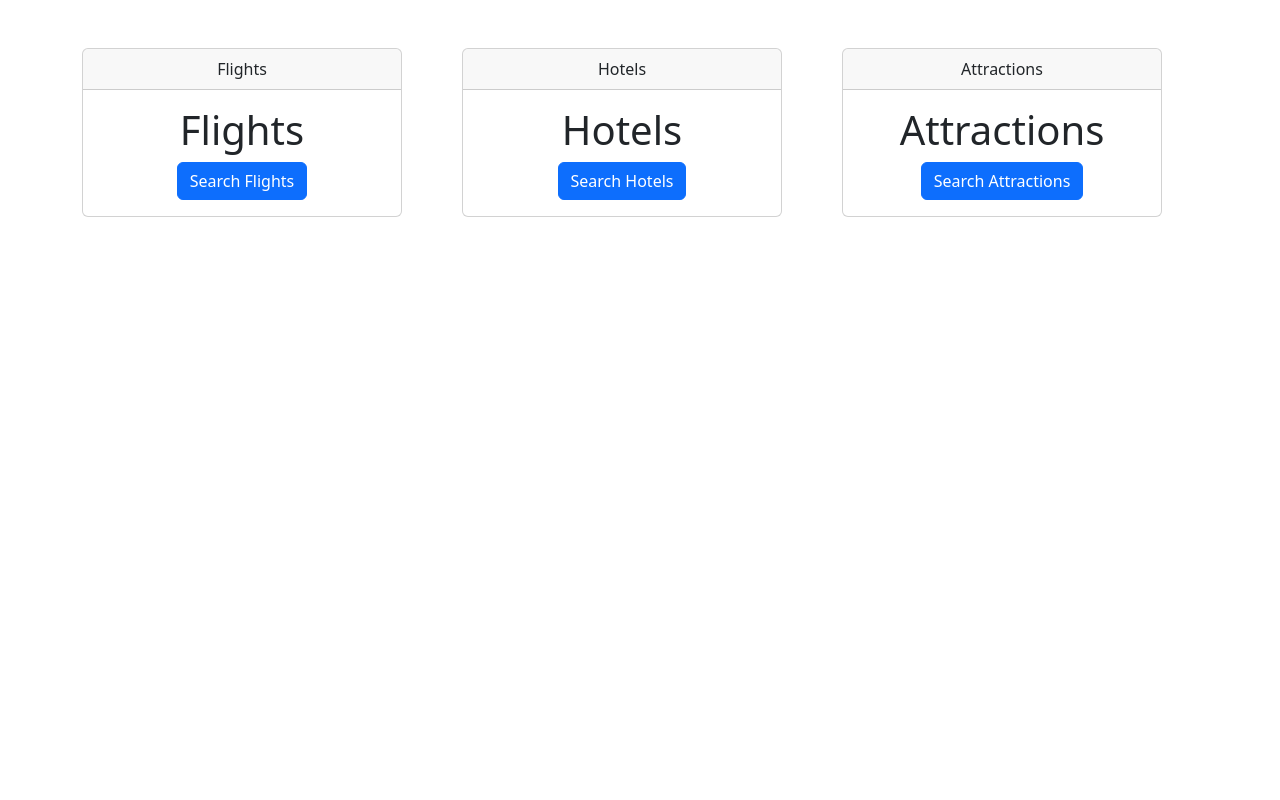
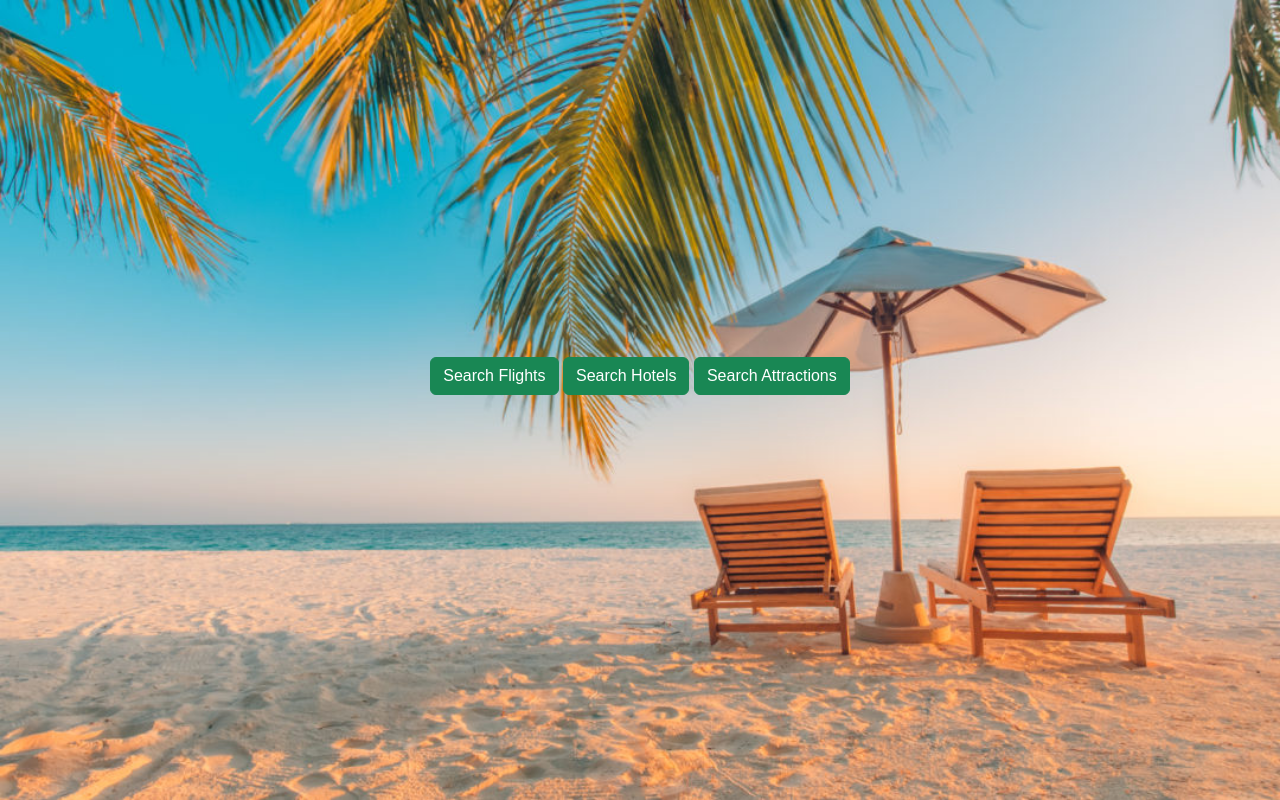
Before and after one commit to hemmerlinaj20/Comp442_TravelInfo, a Flask app: page /create_trip in a window 1280 px wide. Run offline with Flask 3, Linux system fonts and the light colour scheme; parts of the project's set-up code (start-up, migrations or seed data) failed here and were passed over.

Commit message:
Saved page styling and layout

```diff
--- /dev/null
+++ b/static/stylesheets/saved.css
@@ -0,0 +1,12 @@
+body {
+    font-family: Arial, sans-serif;
+    background: url('/static/images/vacation.jpg') no-repeat center center fixed;
+    background-size: cover;
+    margin: 0;
+    padding: 0;
+    display: flex;
+    flex-direction: column;
+    align-items: center;
+    justify-content: center;
+    min-height: 100vh;
+}
--- a/templates/create_trip.html
+++ b/templates/create_trip.html
@@ -3,7 +3,7 @@
 <head>
     <meta charset="UTF-8">
     <meta name="viewport" content="width=device-width, initial-scale=1.0">
-    <title> Create A Trip </title>
+    <title> Saved </title>
     <link href="https://cdn.jsdelivr.net/npm/bootstrap@5.3.1/dist/css/bootstrap.min.css"
     rel="stylesheet" crossorigin="anonymous"
     integrity="sha384-4bw+/aepP/YC94hEpVNVgiZdgIC5+VKNBQNGCHeKRQN+PtmoHDEXuppvnDJzQIu9">
@@ -11,57 +11,68 @@
     <script defer crossorigin="anonymous"
     src="https://cdn.jsdelivr.net/npm/bootstrap@5.3.1/dist/js/bootstrap.bundle.min.js"
     integrity="sha384-HwwvtgBNo3bZJJLYd8oVXjrBZt8cqVSpeBNS5n7C8IVInixGAoxmnlMuBnhbgrkm"></script>
-    <!-- Link to CSS -->
+
+    <!-- Link to stylesheet -->
+    <link rel="stylesheet" href="/static/stylesheets/saved.css">
+    <!-- Link to JavaScript File -->
+    <script src="static/scripts/saved.js"></script>
 
 </head>
 <body>
+    <div id="links">
+        <a class="btn btn-success" href="{{url_for('search_flights')}}">Search Flights</a>
+        <a class="btn btn-success" href="{{url_for('search_hotels')}}">Search Hotels</a>
+        <!-- CHANGE TO SEARCH ATTRACTIONS -->
+        <a class="btn btn-success" href="{{url_for('search_hotels')}}">Search Attractions</a>
+    </div>
     <div id="cards" class="container">
         <div class="row align-items-center justify-content-center mt-5">
-
+            {% for flight in user.flights %}
             <div class="col-sm-12 col-lg-6 col-xl-4">
                 <div class="card text-center" style="width: 20rem;">
                     <div class="card-header">
-                      Flights
+                      Flight
                     </div>
                     <div class="card-body">
-                      <h1 class="card-title"> Flights </h1>
+                      <h1 class="card-title"> {{flight.from_city}} - {{flight.to_city}} </h1>
                       <ul class="list-group list-group-flush">
-                        <!-- Fill with JS -->
+                        <li> Departs: {{flight.depart_date}} </li>
+                        <li> Cost: {{flight.price}} </li>
                       </ul>
-                      <a class="btn btn-primary" href="{{url_for('search_flights')}}">Search Flights</a>
                     </div>
                 </div>
             </div>
-
+            {% endfor %}
+            {% for hotel in user.hotels %}
             <div class="col-sm-12 col-lg-6 col-xl-4">
                 <div class="card text-center" style="width: 20rem;">
                     <div class="card-header">
-                        Hotels
+                        Hotel
                     </div>
                     <div class="card-body">
-                        <h1 class="card-title"> Hotels </h1>
+                        <h1 class="card-title"> {{hotel.name}} </h1>
                         <ul class="list-group list-group-flush">
-                            <!-- Fill with JS-->
+                            <li> Stay Length: {{hotel.stay_length}} days </li>
+                            <li> Cost: {{hotel.price}} </li>
                         </ul>
-                        <a class="btn btn-primary" href="{{url_for('search_hotels')}}">Search Hotels</a>
                     </div>
                 </div>
             </div>
-
+            {% endfor %}
+            {% for attraction in user.attractions %}
             <div class="col-sm-12 col-lg-6 col-xl-4">
                 <div class="card text-center" style="width: 20rem;">
                     <div class="card-header">
-                        Attractions
+                        Attraction
                     </div>
                 <div class="card-body">
-                    <h1 class="card-title"> Attractions </h1>
+                    <h1 class="card-title"> {{attraction.name}} </h1>
                     <ul class="list-group list-group-flush">
-                        <!-- Fill with JS -->
+                        <li> Cost: {{attraction.price}} </li>
                     </ul>
-                    <!-- Change this to attractions -->
-                    <a class="btn btn-primary" href="{{url_for('search_hotels')}}">Search Attractions</a>
                 </div>
             </div>
+            {% endfor %}
         </div>
     </div>
 </body>
```
